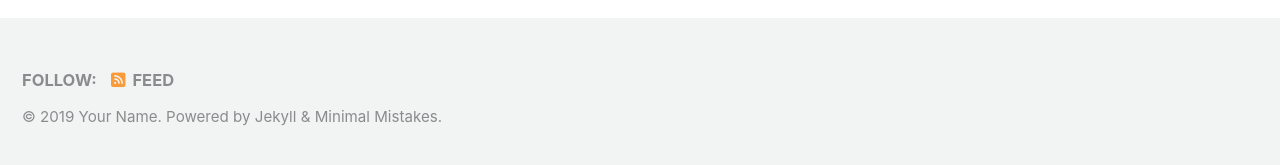
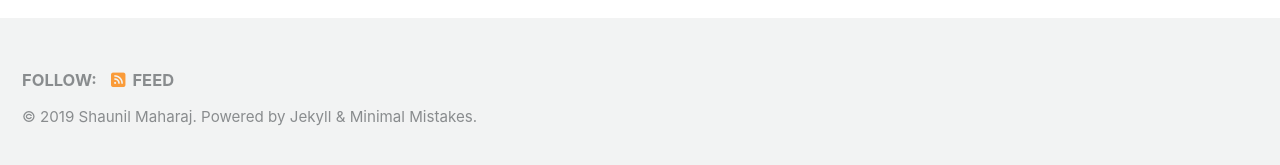
Before and after one commit to shaunildm/shaunildm.github.io, a Jekyll site: the page built from index.html, in a window 1280 px wide and 900 px high, scrolled down 222 px. Shown: the part 727-892 px from the top of the window. Built offline with Jekyll 4.4.1, drawn with Linux system fonts in a browser that asks for light colours; cached includes are drawn as plain includes; nearby versions of some CDN libraries; the list of posts is cut into pages by our own code; some of the changed text lies outside the part shown.

Commit message:
add info

```diff
--- a/_config.yml
+++ b/_config.yml
@@ -16,11 +16,11 @@ minimal_mistakes_skin    : "default" # "air", "aqua", "contrast", "dark", "dirt"
 
 # Site Settings
 locale                   : "en-US"
-title                    : "Site Title"
+title                    : "Shaunil Maharaj"
 title_separator          : "-"
 subtitle                 : # site tagline that appears below site title in masthead
-name                     : "Your Name"
-description              : "An amazing website."
+name                     : "Shaunil Maharaj"
+description              : "Portfolio"
 url                      : # the base hostname & protocol for your site e.g. "https://mmistakes.github.io"
 baseurl                  : # the subpath of your site, e.g. "/blog"
 repository               : # GitHub username/repo-name e.g. "mmistakes/minimal-mistakes"
@@ -107,10 +107,10 @@ analytics:
 
 # Site Author
 author:
-  name             : "Your Name"
+  name             : "Shaunil Maharaj"
   avatar           : # path of avatar image, e.g. "/assets/images/bio-photo.jpg"
-  bio              : "I am an **amazing** person."
-  location         : "Somewhere"
+  bio              : "Data Science Portfolio"
+  location         : "San Francisco Bay Area, CA"
   email            :
   links:
     - label: "Email"
```
